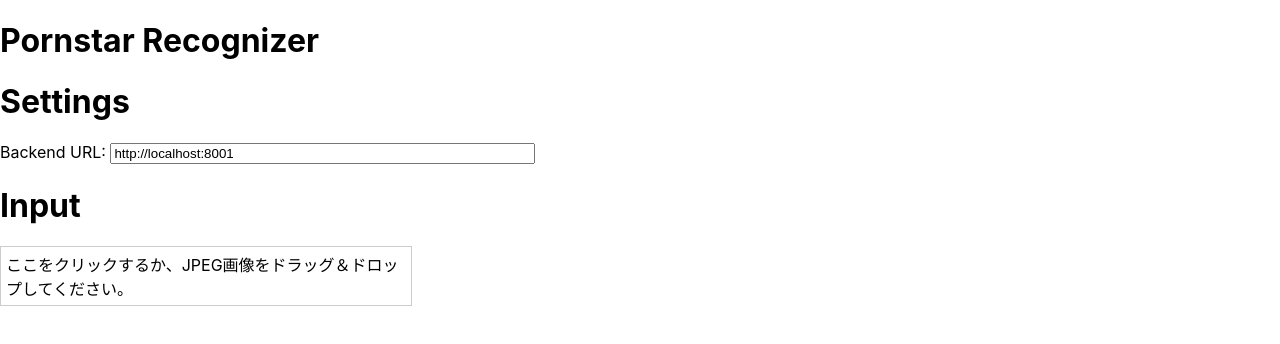
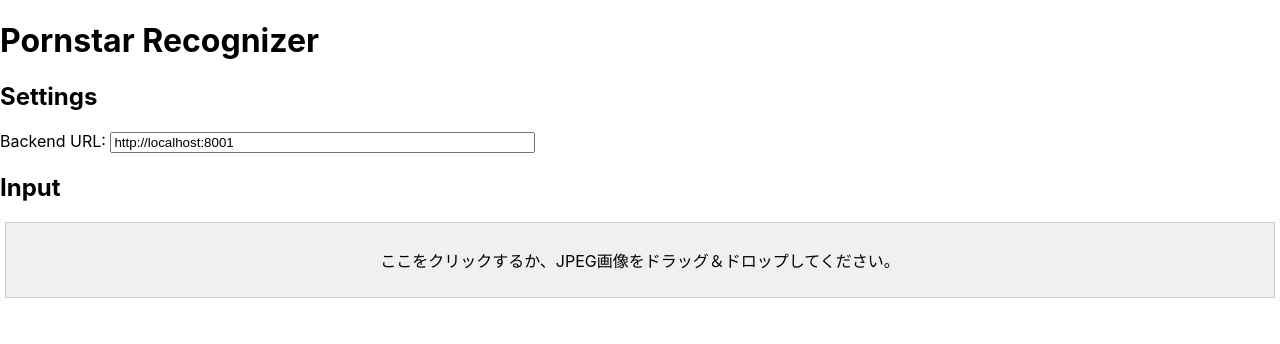
Before and after one commit to kleamp1e/pornstar-recognizer, a React (Create React App) app in the folder frontend/app/: page / in a window 1280 px wide. Shown: the top 344 px of the page. Built offline with nearby package versions, Linux system fonts and the light colour scheme.

Commit message:
レイアウトを調整

```diff
--- a/frontend/app/src/App.css
+++ b/frontend/app/src/App.css
@@ -1,4 +1,16 @@
 .App {
+}
+
+.image-dropzone-outer {
+  padding: 0px 5px;
+}
+
+.image-dropzone-inner {
+  padding: 25px 5px;
+  border: solid 1px #CCCCCC;
+  background-color: #F0F0F0;
+  cursor: pointer;
+  text-align: center;
 }
 
 table.actors {
--- a/frontend/app/src/App.js
+++ b/frontend/app/src/App.js
@@ -164,7 +164,7 @@ export default function App() {
   return (
     <div className="App">
       <h1>Pornstar Recognizer</h1>
-      <h1>Settings</h1>
+      <h2>Settings</h2>
       <label>
         Backend URL:{" "}
         <input
@@ -173,23 +173,19 @@ export default function App() {
             value={backendUrl}
             onChange={(e) => setBackendUrl(e.target.value)} />
       </label>
-      <h1>Input</h1>
-      <div
-          style={{
-            cursor: "pointer",
-            border: "solid 1px #CCCCCC",
-            padding: "5px",
-            width: "400px",
-          }}>
+      <h2>Input</h2>
+      <div className="image-dropzone-outer">
         <ImageDropzone
             onImageDrop={onImageDrop}
             acceptableTypes={["image/jpeg"]}>
-          <span>ここをクリックするか、JPEG画像をドラッグ＆ドロップしてください。</span>
+          <div className="image-dropzone-inner">
+            ここをクリックするか、JPEG画像をドラッグ＆ドロップしてください。
+          </div>
         </ImageDropzone>
       </div>
       {image != null && (
         <>
-          <h1>Result</h1>
+          <h2>Result</h2>
           <div>
             <FaceDetectionImage
                 imageUrl={image.dataUrl}
```
